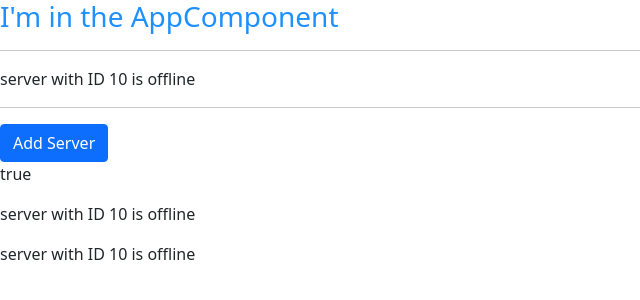
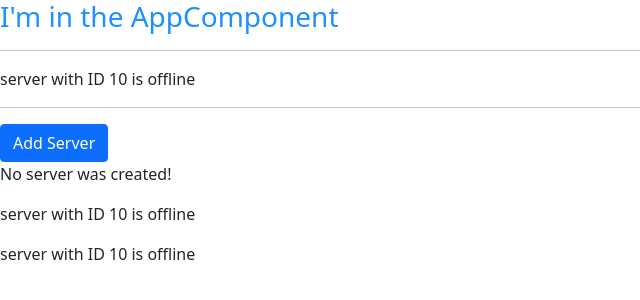
Before and after one commit to laukikrupne/angularApp, an Angular app: page / in a window 1280 px wide. Shown: the top 300 px of the page, without its empty margins (0-640 px from the left). Built offline with nearby package versions, Linux system fonts and the light colour scheme.

Commit message:
Event Binding

```diff
--- a/src/app/servers/servers.component.html
+++ b/src/app/servers/servers.component.html
@@ -1,7 +1,9 @@
 <button
   class="btn btn-primary"
   [disabled]="!allowNewServer"
+  (click)="onCreateServer()"
 >Add Server</button>
-<p [innerText]="allowNewServer" ></p>
+<!--<p [innerText]="allowNewServer" ></p>-->
+<p>{{ serverCreationStatus }}</p>
 <app-server></app-server>
 <app-server></app-server>
--- a/src/app/servers/servers.component.ts
+++ b/src/app/servers/servers.component.ts
@@ -7,6 +7,7 @@
 })
 export class ServersComponent implements OnInit {
   allowNewServer = false;
+  serverCreationStatus = "No server was created!";
 
   constructor() {
     setTimeout(()=>{
@@ -17,4 +18,8 @@
   ngOnInit(): void {
   }
 
+  onCreateServer() {
+    this.serverCreationStatus = 'Server was created';
+  }
+
 }
```
